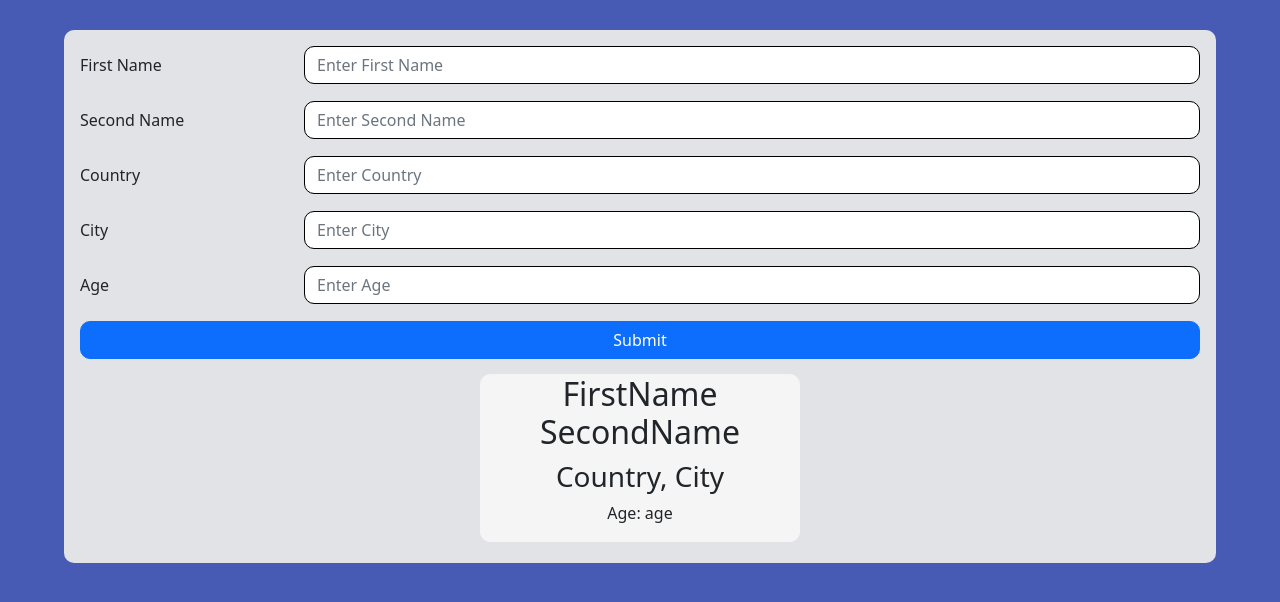
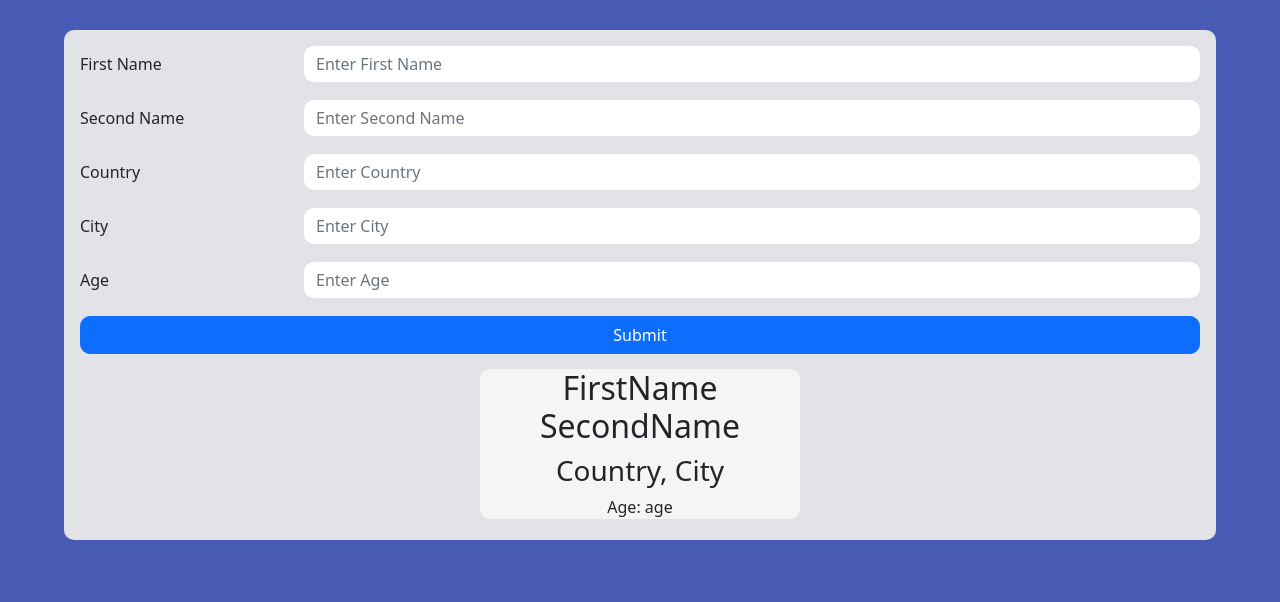
Before and after one commit to mrsev17/react-train-with-form, a React (Create React App) app: page / in a window 1280 px wide. Shown: the top 602 px of the page. Built offline with nearby package versions, Linux system fonts and the light colour scheme.

Commit message:
Update
Update code so data now save in state

```diff
--- a/src/App.js
+++ b/src/App.js
@@ -6,22 +6,35 @@ import { Button } from "react-bootstrap";
 import { Form } from "react-bootstrap";
 import UserCard from "./components/UserCard";
 
-const dataUsers = [];
-
 function App() {
-  const [data, setData] = useState({
+  const [formData, setFormData] = useState({
     firstName: "",
     secondName: "",
     country: "",
     city: "",
     age: "",
   });
+  const [formList, setFormList] = useState([]);
 
   const handleFormSubmit = (e) => {
     e.preventDefault();
-    dataUsers.push(data);
-    setData({ firstName: "", secondName: "", country: "", city: "", age: "" });
-    console.log(dataUsers);
+    setFormList([...formList, formData]);
+    setFormData({
+      firstName: "",
+      secondName: "",
+      country: "",
+      city: "",
+      age: "",
+    });
+    console.log(formList);
+  };
+
+  const handleChange = (e) => {
+    const { name, value } = e.target;
+    setFormData({
+      ...formData,
+      [name]: value,
+    });
   };
 
   return (
@@ -34,11 +47,11 @@ function App() {
           >
             <Form.Label className="form__label">First Name</Form.Label>
             <Form.Control
-              name="firstname"
-              value={data.firstName}
+              name="firstName"
+              value={formData.firstName}
               type="text"
               placeholder="Enter First Name"
-              onChange={(e) => setData({ ...data, firstName: e.target.value })}
+              onChange={handleChange}
             />
           </Form.Group>
 
@@ -48,11 +61,11 @@ function App() {
           >
             <Form.Label className="form__label">Second Name</Form.Label>
             <Form.Control
-              name="secondname"
-              value={data.secondName}
+              name="secondName"
+              value={formData.secondName}
               type="text"
               placeholder="Enter Second Name"
-              onChange={(e) => setData({ ...data, secondName: e.target.value })}
+              onChange={handleChange}
             />
           </Form.Group>
 
@@ -63,10 +76,10 @@ function App() {
             <Form.Label className="form__label">Country</Form.Label>
             <Form.Control
               name="country"
-              value={data.country}
+              value={formData.country}
               type="text"
               placeholder="Enter Country"
-              onChange={(e) => setData({ ...data, country: e.target.value })}
+              onChange={handleChange}
             />
           </Form.Group>
 
@@ -77,10 +90,10 @@ function App() {
             <Form.Label className="form__label">City</Form.Label>
             <Form.Control
               name="city"
-              value={data.city}
+              value={formData.city}
               type="text"
               placeholder="Enter City"
-              onChange={(e) => setData({ ...data, city: e.target.value })}
+              onChange={handleChange}
             />
           </Form.Group>
 
@@ -91,10 +104,10 @@ function App() {
             <Form.Label className="form__label">Age</Form.Label>
             <Form.Control
               name="age"
-              value={data.age}
+              value={formData.age}
               type="number"
               placeholder="Enter Age"
-              onChange={(e) => setData({ ...data, age: e.target.value })}
+              onChange={handleChange}
             />
           </Form.Group>
 
--- a/src/style.scss
+++ b/src/style.scss
@@ -14,13 +14,13 @@ body {
   }
 
   input {
-    border: 1px solid black;
+    border: none;
     border-radius: 10px;
     width: 80%;
     outline: none;
     &:focus {
       box-shadow: none;
-      border: 1px solid black;
+      border: none;
     }
   }
   .form__submit {
@@ -30,7 +30,7 @@ body {
   .form__user-card {
     max-width: 320px;
     margin: 0 auto;
-    border: 1px solid whitesmoke;
+    border: 0 solid whitesmoke;
     border-radius: 10px;
     background-color: whitesmoke;
     margin-bottom: 20px;
```
